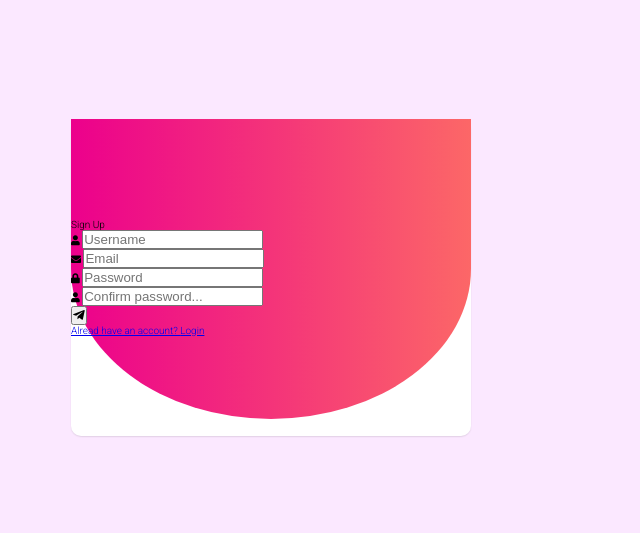
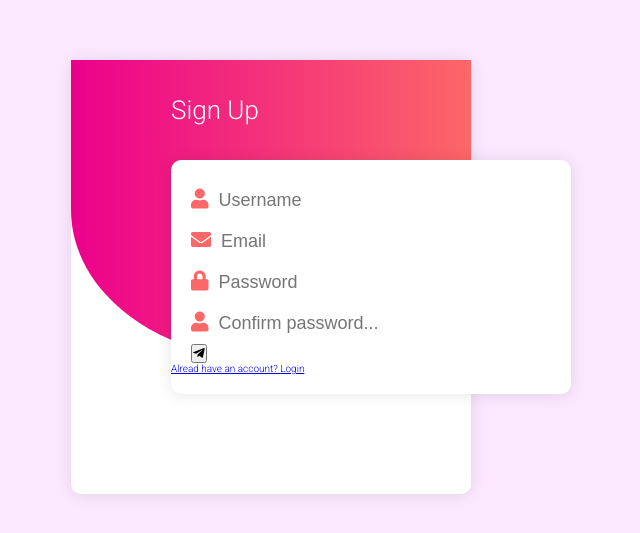
Before and after one commit to CharlesIvia/signup-form, a plain HTML site: page index.html in a window 1280 px wide. Shown: the part 123-656 px from the top of the page, without its empty margins (369-1009 px from the left). Drawn offline with Linux system fonts and the light colour scheme.

Commit message:
Intermidiate form styling

```diff
--- a/style.css
+++ b/style.css
@@ -30,7 +30,7 @@ body {
   background-color: white;
   position: relative;
   padding: 10rem 0;
-  box-shadow: 0 1px 1.5px rgba(0, 0, 0, 0.1);
+  box-shadow: 0 0.1rem 1.5rem rgba(0, 0, 0, 0.1);
   border-radius: 1rem;
   z-index: 1;
 }
@@ -47,3 +47,42 @@ body {
   border-bottom-right-radius: 100%;
   z-index: -1;
 }
+
+.form-heading {
+  color: white;
+  font-size: 2.6rem;
+  position: absolute;
+  top: 3.5rem;
+  left: 10rem;
+}
+
+form {
+  transform: translateX(10rem);
+  padding: 2rem 0;
+  background-color: white;
+  border-radius: 1rem;
+  box-shadow: 0 0.1rem 1.5rem rgba(0, 0, 0, 0.1);
+}
+.input-group {
+  width: 90%;
+  margin: 0 auto;
+  position: relative;
+  display: flex;
+  align-items: baseline;
+}
+
+.input-group input {
+  position: relative;
+  width: 100%;
+  padding: 1rem 0;
+  border: none;
+  outline: none;
+  font-size: 1.8rem;
+  color: #fc6767;
+}
+
+.input-group > i {
+  font-size: 2rem;
+  margin-right: 1rem;
+  color: #fc6767;
+}
```
Lines whose indentation alone changed are shown as unchanged.
